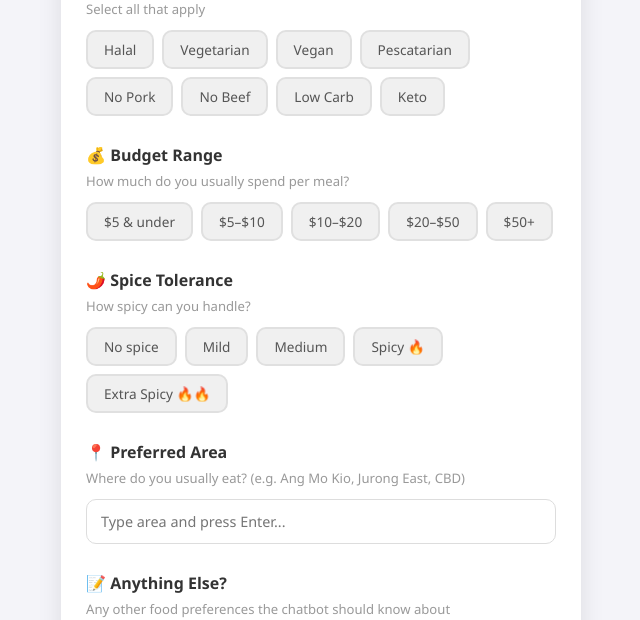
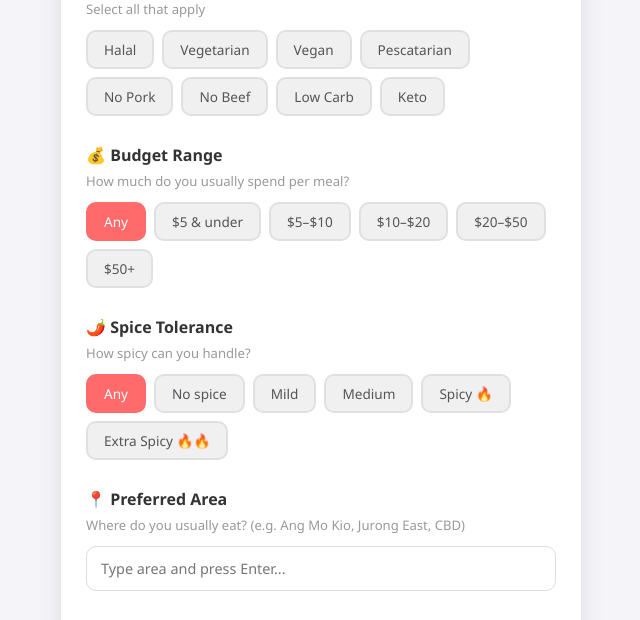
Before and after one commit to akram-25/LLM-P1-16-Group-Project, a Flask app: template templates/settings.html in a window 1280 px wide. Shown: the part 529-1149 px from the top of the page, without its empty margins (319-959 px from the left). Run offline with Flask 3, Linux system fonts and the light colour scheme; the template is opened without the code that fills it, so the values that code supplies are empty; some libraries are stand-ins or nearby versions.

Commit message:
added "Any" choice for budget and spice

```diff
--- a/templates/settings.html
+++ b/templates/settings.html
@@ -315,6 +315,7 @@
             <div class="section-title">💰 Budget Range</div>
             <div class="section-desc">How much do you usually spend per meal?</div>
             <div class="select-group" id="budget-options">
+                <button class="select-option selected" data-value="Any">Any</button>
                 <button class="select-option" data-value="$5 and under">$5 &amp; under</button>
                 <button class="select-option" data-value="$5-$10">$5–$10</button>
                 <button class="select-option" data-value="$10-$20">$10–$20</button>
@@ -328,6 +329,7 @@
             <div class="section-title">🌶️ Spice Tolerance</div>
             <div class="section-desc">How spicy can you handle?</div>
             <div class="select-group" id="spice-options">
+                <button class="select-option selected" data-value="Any">Any</button>
                 <button class="select-option" data-value="No Spice">No spice</button>
                 <button class="select-option" data-value="Mild">Mild</button>
                 <button class="select-option" data-value="Medium">Medium</button>
@@ -502,23 +504,17 @@
                     });
                 }
                 // Budget
-                if (prefs.budget && prefs.budget.length > 0) {
-                    const budgetVal = prefs.budget[0];
-                    document.querySelectorAll('#budget-options .select-option').forEach(btn => {
-                        if (btn.dataset.value === budgetVal) {
-                            btn.classList.add('selected');
-                        }
-                    });
-                }
+                document.querySelectorAll('#budget-options .select-option').forEach(b => b.classList.remove('selected'));
+                const budgetVal = (prefs.budget && prefs.budget.length > 0) ? prefs.budget[0] : 'Any';
+                document.querySelectorAll('#budget-options .select-option').forEach(btn => {
+                    if (btn.dataset.value === budgetVal) btn.classList.add('selected');
+                });
                 // Spice
-                if (prefs.spice && prefs.spice.length > 0) {
-                    const spiceVal = prefs.spice[0];
-                    document.querySelectorAll('#spice-options .select-option').forEach(btn => {
-                        if (btn.dataset.value === spiceVal) {
-                            btn.classList.add('selected');
-                        }
-                    });
-                }
+                document.querySelectorAll('#spice-options .select-option').forEach(b => b.classList.remove('selected'));
+                const spiceVal = (prefs.spice && prefs.spice.length > 0) ? prefs.spice[0] : 'Any';
+                document.querySelectorAll('#spice-options .select-option').forEach(btn => {
+                    if (btn.dataset.value === spiceVal) btn.classList.add('selected');
+                });
                 // Notes
                 if (prefs.notes && prefs.notes.length > 0) {
                     document.getElementById('notes-input').value = prefs.notes.join('\n');
@@ -550,13 +546,13 @@
         });
         if (dietVals.length > 0) prefs.diet = dietVals;
 
-        // Budget (single-select)
+        // Budget (single-select, skip "Any" as it means no restriction)
         const budgetBtn = document.querySelector('#budget-options .select-option.selected');
-        if (budgetBtn) prefs.budget = [budgetBtn.dataset.value];
+        if (budgetBtn && budgetBtn.dataset.value !== 'Any') prefs.budget = [budgetBtn.dataset.value];
 
-        // Spice (single-select)
+        // Spice (single-select, skip "Any" as it means no restriction)
         const spiceBtn = document.querySelector('#spice-options .select-option.selected');
-        if (spiceBtn) prefs.spice = [spiceBtn.dataset.value];
+        if (spiceBtn && spiceBtn.dataset.value !== 'Any') prefs.spice = [spiceBtn.dataset.value];
 
         // Notes
         const notes = document.getElementById('notes-input').value.trim();
```
